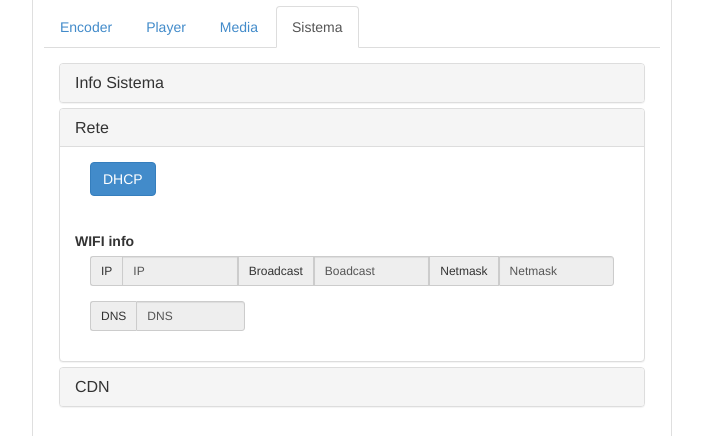
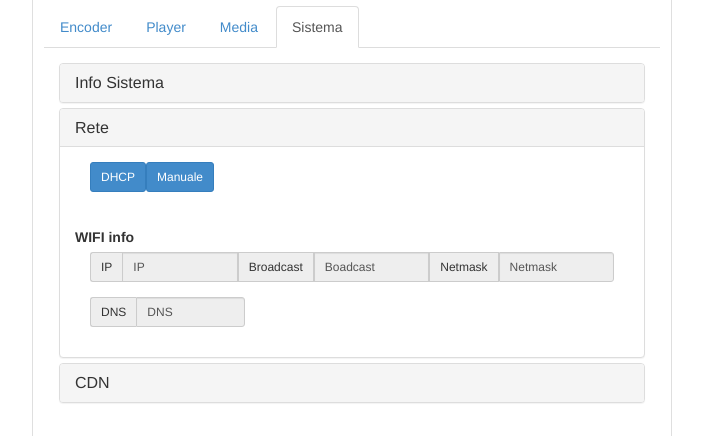
Before and after one commit to kino3d/kbroadcast, a PHP site: page /myapp/index1.php in a window 1280 px wide. Shown: the top 436 px of the page, without its empty margins (288-991 px from the left). Run offline with PHP 8.4, Linux system fonts and the light colour scheme; data that the repository does not hold is empty; some libraries are stand-ins or nearby versions.

Commit message:
network panel dhcp/manual conf

```diff
--- a/index1.php
+++ b/index1.php
@@ -272,7 +272,8 @@ if(sizeof($ffmpeg_output) == null ) {
 		 <div id="collapseTwo" class="panel-collapse collapse in">
 			<div class="panel-body">
 				<div class="form-group input-group input-group-sm col-md-12">
-					<button type="checkbox" class="btn btn-primary" id="dhcp">DHCP</button>
+					<button type="checkbox" class="btn btn-primary btn-sm" id="dhcp">DHCP</button>
+					<button type="checkbox" class="btn btn-primary btn-sm" id="manuale">Manuale</button>
 				</div>
 				<div id="demo" class="panel panel-default" style="display:none">
 				<div class="panel-body">
@@ -286,7 +287,7 @@ if(sizeof($ffmpeg_output) == null ) {
 						<span class="input-group-addon">Netmask</span>
 						<input type="text" id="0netmask" class="form-control input-sm" value="Netmask">
 							</div>
-							<div class="btn-group form-group input-group input-group-sm col-md-7" >
+							<div class="btn-group form-group input-group input-group-sm col-md-10" >
 							<span class="input-group-addon">Gateway</span>
 							<input type="text" id="0gateway" class="form-control input-sm" value="Gateway">
 							<span class="input-group-addon">DNS</span>
--- a/js/encoder.js
+++ b/js/encoder.js
@@ -230,7 +230,14 @@ $.ajax({
 
 $(function(){
 $('#dhcp').click(function () {
-	console.log("help");
-    $('#demo').toggle(this.checked);
-    $('#dhcp').html('Manuale');
+//	console.log("help");
+    $('#demo').hide(this.checked);
+//    $('#dhcp').html('Manuale');
 })});
+
+$(function(){
+$('#manuale').click(function () {
+//	console.log("help");
+    $('#demo').show(this.checked);
+//    $('#dhcp').html('Manuale');
+})});
```
